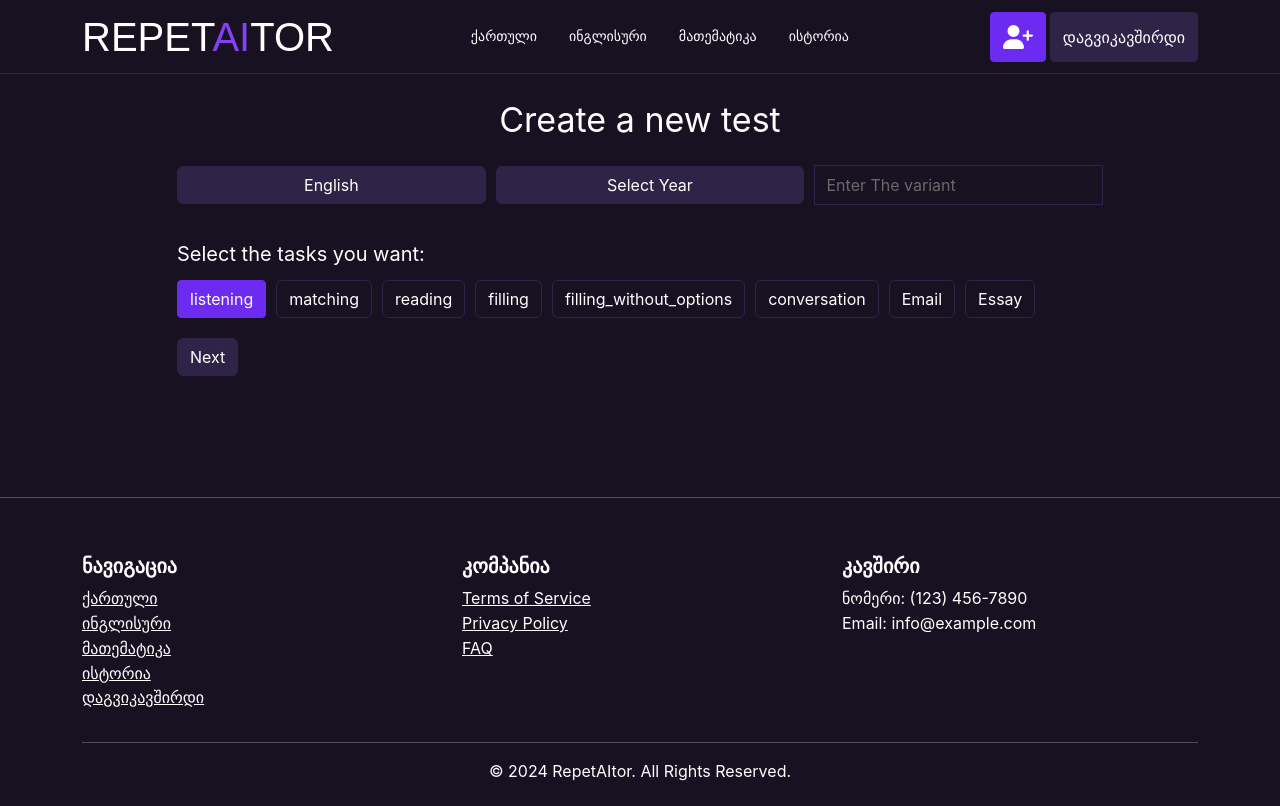
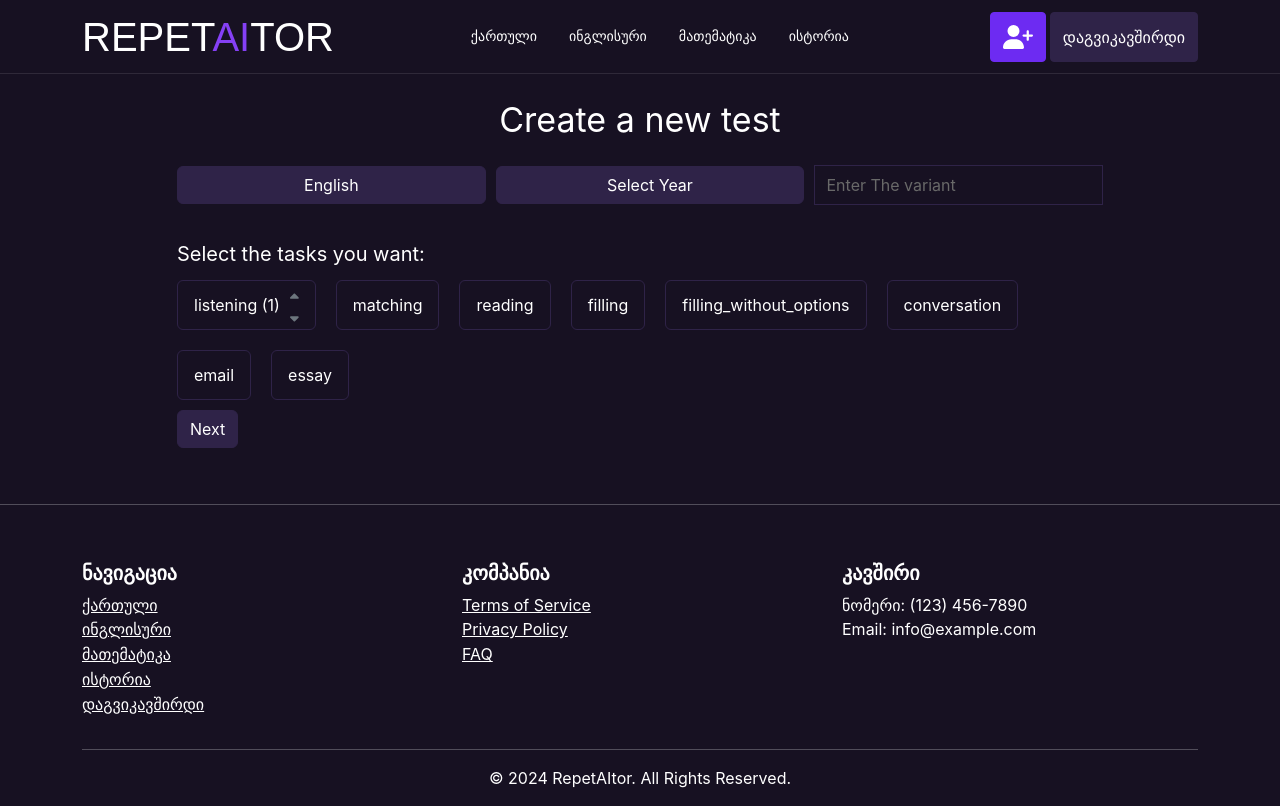
Before and after one commit to 3Threads/repetAItor, a React (Create React App) app: page /new-test in a window 1280 px wide. Both pictures are taken after a click on the button "listening". Built offline with nearby package versions, Linux system fonts and the light colour scheme; a web font is replaced by a local one.

Commit message:
Added tasks input page

```diff
--- /dev/null
+++ b/src/components/inputComponents/EssayInputComponent.tsx
@@ -0,0 +1,19 @@
+// EssayInputComponent.tsx
+import React from 'react';
+
+const EssayInputComponent: React.FC = () => {
+  return (
+    <div>
+      <h3>Essay Task</h3>
+      {/* Add more inputs as needed */}
+      <input type="text" placeholder="Task ID" />
+      <input type="number" placeholder="Task Number" />
+      <input type="text" placeholder="Task Title" />
+      <input type="number" placeholder="Task Point" />
+      <textarea placeholder="Essay Prompt"></textarea>
+      {/* Add other fields specific to the Essay task */}
+    </div>
+  );
+};
+
+export default EssayInputComponent;
--- a/src/pages/TaskDetailsPage.tsx
+++ b/src/pages/TaskDetailsPage.tsx
@@ -1,16 +1,40 @@
 import React from 'react';
-import { useLocation } from 'react-router-dom';
+import {useLocation} from 'react-router-dom';
 import {Header} from "../components/commonComponents/Header";
 import {Button, Col, Container, Dropdown, Row} from "react-bootstrap";
 import Footer from "../components/commonComponents/Footer";
+import EssayInputComponent from "../components/inputComponents/EssayInputComponent";
 
 interface LocationState {
-  selectedItems: string[];
+    itemsState: {
+        [key: string]: {
+            selected: boolean;
+            count: number;
+        };
+    };
 }
 
 const TaskDetailsPage: React.FC = () => {
     const location = useLocation();
-  const { selectedItems } = location.state as LocationState; // Ensure correct type for state
+    const {itemsState} = location.state as LocationState;
+
+    const renderTaskInput = (item: string, count: number) => {
+        let inputs = [];
+        for (let i = 0; i < count; i++) {
+            // Determine the component based on item type
+            let component;
+            switch (item) {
+                case 'essay':
+                    component = <EssayInputComponent key={`task-${item}-${i}`} />;
+                    break;
+                default:
+                    component = <div key={`task-${item}-${i}`}>Unknown task type</div>;
+            }
+            // Push the determined component to the inputs array
+            inputs.push(component);
+        }
+        return inputs;
+    };
 
     return (
         <div style={{display: 'flex', flexDirection: 'column', minHeight: '100vh'}}>
@@ -32,12 +56,18 @@ const TaskDetailsPage: React.FC = () => {
                         </div>
 
                         <div>
-                        {selectedItems.map((item: string, index: number) => (
-                            <div key={index}>
-                                <h3>{item}</h3>
+                            {Object.entries(itemsState).map(([item, {selected, count}]) => {
+                                if (selected) {
+                                    return (
+                                        <div key={item}>
+                                            {renderTaskInput(item, count)}
                                         </div>
-                        ))}
+                                    );
+                                }
+                                return null;
+                            })}
                         </div>
+
                     </Col>
                     <Col xs={'1'}> </Col>
                 </Row>
--- a/src/pages/TestAddPage.tsx
+++ b/src/pages/TestAddPage.tsx
@@ -3,6 +3,8 @@ import {Header} from '../components/commonComponents/Header';
 import {Col, Container, Row, Dropdown, Button} from 'react-bootstrap';
 import Footer from '../components/commonComponents/Footer';
 import {useNavigate} from "react-router-dom";
+import {faCaretDown, faCaretUp} from "@fortawesome/free-solid-svg-icons";
+import {FontAwesomeIcon} from "@fortawesome/react-fontawesome";
 
 export const TestAddPage: React.FC = () => {
     const years = Array.from({length: 15}, (_, k) => k + 2010);
@@ -10,8 +12,18 @@ export const TestAddPage: React.FC = () => {
     const [variant, setVariant] = useState<string>('');
     const subjects = ['English', 'Georgian', 'Math'];
     const [selectedSubject, setSelectedSubject] = useState<string>(subjects[0]);
-    const items = ['listening', 'matching', 'reading', 'filling', 'filling_without_options', 'conversation', 'Email', 'Essay'];
+    const items = ['listening', 'matching', 'reading', 'filling', 'filling_without_options', 'conversation', 'email', 'essay'];
     const [selectedItems, setSelectedItems] = useState<string[]>([]);
+
+    interface SingleItemState {
+        selected: boolean;
+        count: number;
+    }
+
+    interface ItemsState {
+        [key: string]: SingleItemState;
+    }
+
 
     const handleSubjectChange = (event: React.MouseEvent<HTMLDivElement>) => {
         const selectedSubject = event.currentTarget.innerText;
@@ -37,8 +49,39 @@ export const TestAddPage: React.FC = () => {
 
     const navigate = useNavigate();
     const handleNextPage = () => {
-        navigate('/task-details', {state: {selectedItems}});
+        navigate('/task-details', {state: {itemsState}});
     };
+
+    const [itemsState, setItemsState] = useState<ItemsState>(() => {
+        const initialState: ItemsState = {};
+        items.forEach((item: string) => {
+            initialState[item] = {selected: false, count: 0};
+        });
+        return initialState;
+    });
+
+    const handleIncrement = (item: string) => {
+        setItemsState(prevState => ({
+            ...prevState,
+            [item]: {selected: true, count: prevState[item].count + 1},
+        }));
+    };
+
+    const handleDecrement = (item: string) => {
+        setItemsState(prevState => {
+            const newCount = prevState[item].count - 1;
+            const isSelected = newCount > 0;
+            return {
+                ...prevState,
+                [item]: {selected: isSelected, count: newCount},
+            };
+        });
+
+        if (itemsState[item].count === 1) { // If the item's count will be 0 after decrement
+            setSelectedItems(prevSelectedItems => prevSelectedItems.filter(i => i !== item));
+        }
+    };
+
 
     return (
         <div style={{display: 'flex', flexDirection: 'column', minHeight: '100vh'}}>
@@ -107,26 +150,68 @@ export const TestAddPage: React.FC = () => {
                         <div style={{fontSize: '20px', paddingTop: '10px'}}>
                             Select the tasks you want:
                         </div>
-                        <div style={{marginBottom: '20px'}}>
-                            {items.map((item, index) => (
-                                <Button
-                                    key={index}
-                                    variant={selectedItems.includes(item) ? 'light' : 'task'}
-                                    onClick={() => toggleItemSelection(item)}
-                                    style={{marginRight: '10px', marginTop: '10px'}}
-                                >
-                                    {item}
-                                </Button>
-                            ))}
+                        <div style={{display: 'flex', flexWrap: 'wrap', alignItems: 'center'}}>
+                            {items.map((item, index) => {
+                                const {selected, count} = itemsState[item];
+                                return (
+                                    <div key={index}
+                                         style={{
+                                             marginBottom: '10px',
+                                             marginRight: '10px'
+                                         }}>
+                                        <Button
+                                            key={index}
+                                            variant={selectedItems.includes(item) ? 'light' : 'task'}
+                                            style={{
+                                                marginRight: '10px',
+                                                marginTop: '10px',
+                                                padding: '0',
+                                                display: 'flex',
+                                                alignItems: 'center',
+                                                height: '50px'
+                                            }}
+                                            onClick={() => handleIncrement(item)}
+                                        >
+                                            <span style={{
+                                                display: 'inline-block',
+                                                padding: '16px',
+                                                paddingRight: selected ? '4px' : '16px',
+
+                                            }}>{item} {selected && `(${count})`}</span>
+                                            {selected && (
+                                                <div style={{display: 'inline-block', alignItems: 'center'}}>
+                                                    <div style={{
+                                                        display: 'flex',
+                                                        flexDirection: 'column',
+                                                        marginRight: '10px',
+                                                    }}>
+                                                        <Button size="sm" variant="outline-secondary" onClick={(e) => {
+                                                            e.stopPropagation();
+                                                            handleIncrement(item);
+                                                        }} style={{
+                                                            padding: '0 6px',
+                                                            border: 'none',
+                                                            marginTop: '5px',
+                                                            background: 'none'
+                                                        }}><FontAwesomeIcon icon={faCaretUp}/></Button>
+                                                        <Button size="sm" variant="outline-secondary" onClick={(e) => {
+                                                            e.stopPropagation();
+                                                            handleDecrement(item);
+                                                        }} style={{
+                                                            padding: '0 6px',
+                                                            border: 'none',
+                                                            background: 'none'
+                                                        }}><FontAwesomeIcon icon={faCaretDown}/></Button>
+                                                    </div>
+                                                </div>
+                                            )}
+                                        </Button>
+                                    </div>
+                                );
+                            })}
                         </div>
+
                         <Button onClick={handleNextPage} variant="primary">Next</Button>
-
-                        {/*<NewTasksList*/}
-                        {/*    subject={selectedSubject}*/}
-                        {/*    year={customYear}*/}
-                        {/*    variant={variant}*/}
-                        {/*    selectedItems={selectedItems}*/}
-                        {/*/>*/}
                     </Col>
                     <Col xs={'1'}> </Col>
                 </Row>
```
Also changed, not shown: src/components/tasksPageComponents/TasksList.tsx (+0 -23 lines). Lines whose indentation alone changed are shown as unchanged.
